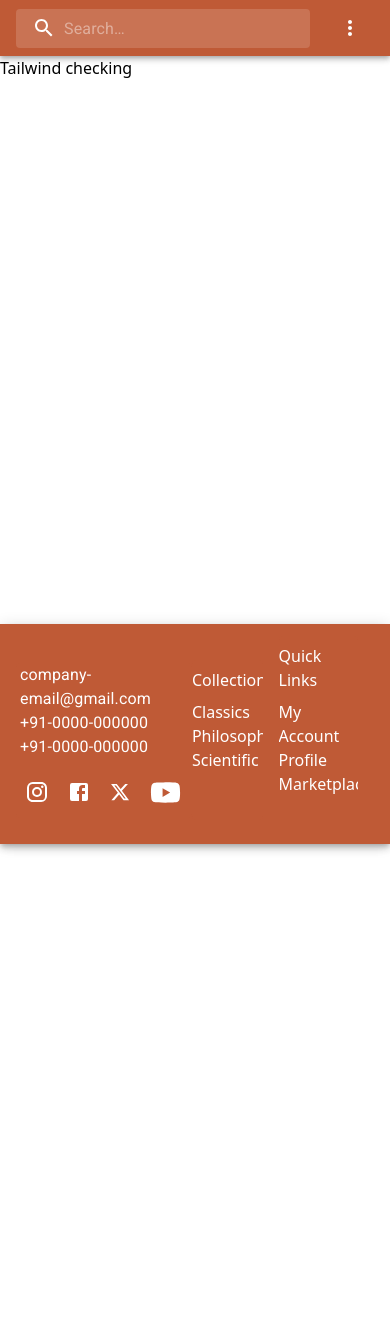
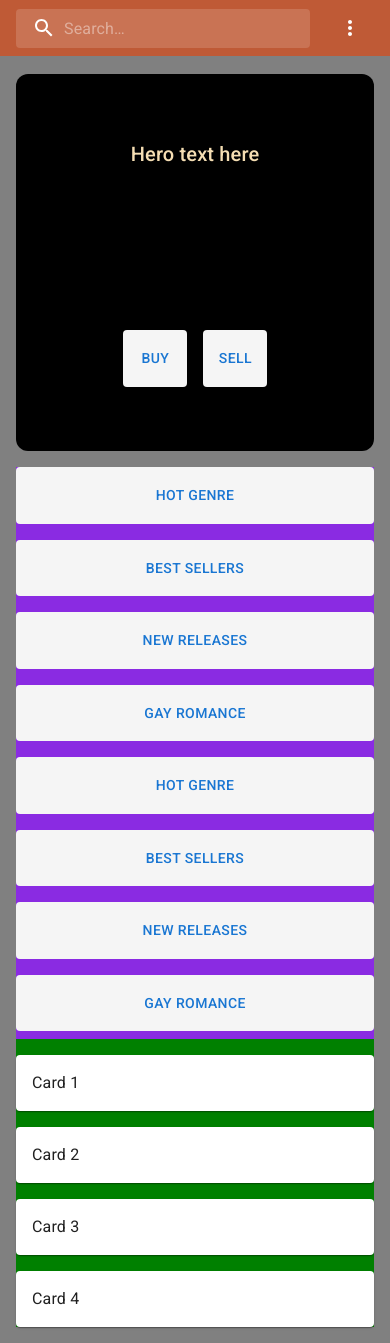
Before and after one commit to MiuX1/BookSite, a React (Vite) app in the folder book-site-c/: page / in a window 390 px wide. Before the commit the page ends 844 px from the top, so only its background shows below. Built offline with nearby package versions, Linux system fonts and the light colour scheme.

Commit message:
landing page created with experimental responsive features in a new branch

```diff
--- a/book-site-c/pages/Home.jsx
+++ b/book-site-c/pages/Home.jsx
@@ -1,16 +1,69 @@
-import React from 'react'
+import React from 'react';
+import { Container, Box, Button, Typography, Paper, useMediaQuery } from '@mui/material';
+import { useTheme } from '@mui/material/styles';
 
+function FullHeightLayout() {
+  const theme = useTheme();
+  const isMobile = useMediaQuery(theme.breakpoints.down('sm')); // Check if screen size is mobile
 
-const Home = () => {
+  const buttonNames = ['Hot Genre', 'Best Sellers', 'New Releases', 'Gay Romance',
+    'Hot Genre', 'Best Sellers', 'New Releases', 'Gay Romance'];
+
+  const cardTexts = ['Card 1', 'Card 2', 'Card 3', 'Card 4']; // Array for card texts
+
   return (
-    <>
-    <h1 className="bg-slate-900 text-8xl text-white text-center">Tailwind checking</h1>
-
-
-
-
-    </>
-  )
+    <Container sx={{ bgcolor: 'gray', minHeight: '100vh', display: 'flex', flexDirection: 'column' }}>
+      <Box
+        sx={{
+          bgcolor: 'black',
+          display: 'flex',
+          flexDirection: 'column',
+          alignItems: 'center',
+          marginTop: '5%',
+          paddingY: '18%',
+          borderRadius: 3,
+          height: '70%',
+        }}
+      >
+        <Typography variant='h6' component='h1' color='wheat' marginBottom={20}>
+          Hero text here
+        </Typography>
+        <Box
+          sx={{
+            height: '25%',
+            width: '40%',
+            bottom: '20%',
+            display: 'flex',
+            justifyContent: 'space-between',
+            gap: 2,
+          }}
+        >
+          <Button sx={{ bgcolor: 'whitesmoke', width: '70%', padding: 2 }}>
+            Buy
+          </Button>
+          <Button sx={{ bgcolor: 'whitesmoke', width: '70%', padding: 2 }}>
+            Sell
+          </Button>
+        </Box>
+      </Box>
+      <Box sx={{ bgcolor: 'green', height: 'auto', marginY: 2, display: 'flex', flexDirection: 'column' }}>
+        <Box sx={{ bgcolor: 'blueviolet', display: 'flex', flexDirection: isMobile ? 'column' : 'row', gap: 1 }}>
+          {buttonNames.map((name, index) => (
+            <Button key={index} sx={{ bgcolor: 'whitesmoke', width: '100%', padding: 2, marginBottom: isMobile ? 1 : 0 }}>
+              {name}
+            </Button>
+          ))}
+        </Box>
+        <Box sx={{ marginTop: 2, display: 'flex', flexDirection: isMobile ? 'column' : 'row', gap: 2 }}>
+          {cardTexts.map((text, index) => (
+            <Paper key={index} sx={{ height: '100%', width: isMobile ? '100%' : '10%', padding: 2 }}>
+              <Typography>{text}</Typography>
+            </Paper>
+          ))}
+        </Box>
+      </Box>
+    </Container>
+  );
 }
 
-export default Home
+export default FullHeightLayout;
--- a/book-site-c/src/components/Layout.jsx
+++ b/book-site-c/src/components/Layout.jsx
@@ -9,7 +9,7 @@ const Layout = () => {
     <>
       <Header/>
       <Outlet/>
-      <Footer/>
+      {/* <Footer/> */}
     </>
   )
 }
```
